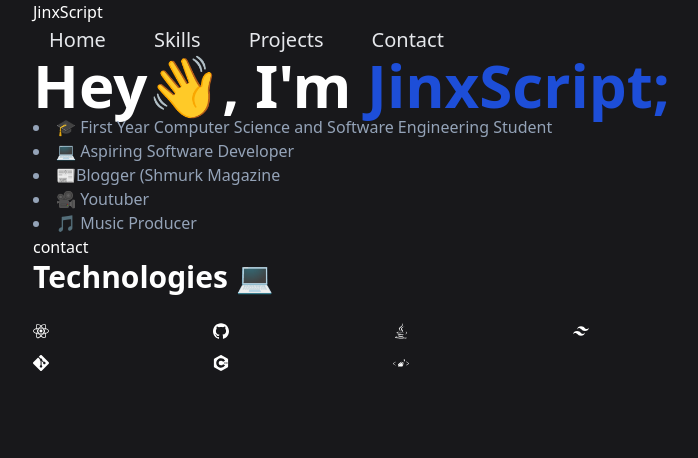
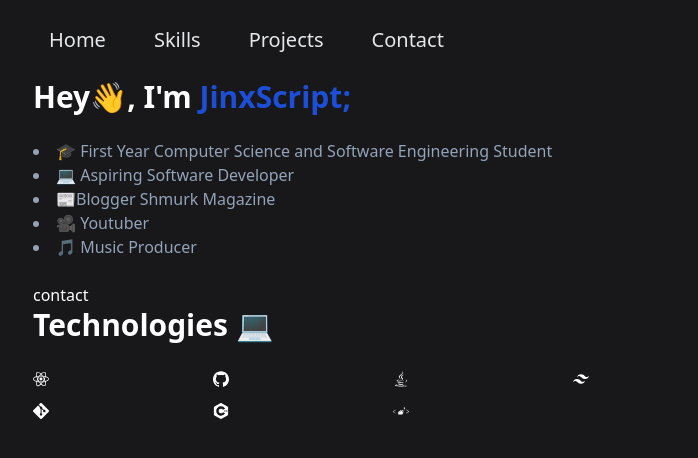
Before and after one commit to JinxScript/mywebsite, a React (Create React App) app: page / in a window 1280 px wide. Shown: the top 458 px of the page, without its empty margins (255-953 px from the left). Built offline with nearby package versions, Linux system fonts and the light colour scheme.

Commit message:
fixed the styling

```diff
--- a/src/componets/hero.jsx
+++ b/src/componets/hero.jsx
@@ -3,17 +3,18 @@ import React from 'react';
 function Hero() {
   return (
     <div >
-            <h1 class="text-3xl font-bold sm:text-4xl md:text-6xl">Hey👋, I'm <span class="text-blue-700 dark:text-white">JinxScript;</span> </h1>
-
-
+      <br></br>
+            <h4 class="text-3xl font-bold ">Hey👋, I'm <span class="text-blue-700 dark:text-white">JinxScript;</span> </h4>
+            <br></br>
             <div className='text-slate-400	'>
                 <li>🎓 First Year Computer Science and Software Engineering Student</li>
                 <li> 💻 Aspiring Software Developer</li>
-                <li> 📰Blogger (Shmurk Magazine </li>
+                <li> 📰Blogger Shmurk Magazine </li>
                 <li> 🎥 Youtuber </li>
                 <li> 🎵 Music Producer  </li>
 
             </div>
+      <br></br>
     </div>
   )
 }
--- a/src/componets/navBar.jsx
+++ b/src/componets/navBar.jsx
@@ -5,9 +5,7 @@ import React from 'react';
 function navBar() {
     return (
         <div className='Navebar'>
-            <div className='Narbar-right'>
-                <span>JinxScript</span>
-            </div>
+           <br></br>
             <div className='Navbar-left'>
                 <p className="hidden sm:flex sm:flex-row sm:gap-x-4">
                         <a href="/#" className="cursor-pointer rounded-md px-4 py-[0.10rem] text-xl text-gray-200 duration-100 hover:bg-zinc-800">Home</a>
```
